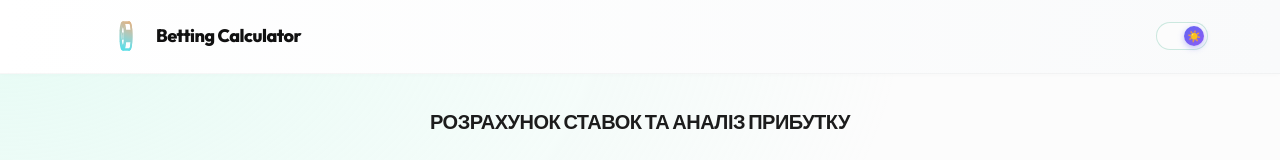
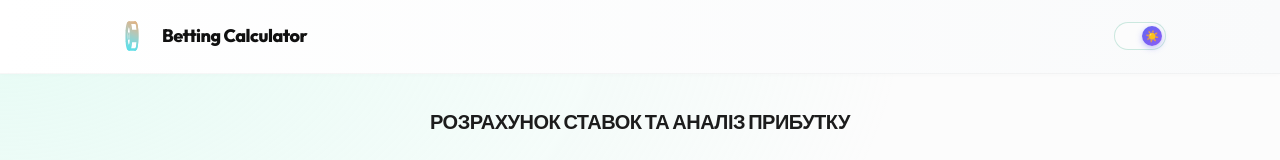
Before and after one commit to admitruk237/betting-calculator, a React (Vite) app: page / in a window 1280 px wide. Shown: the top 160 px of the page. Built offline with nearby package versions, Linux system fonts and the light colour scheme; no server answers.

Commit message:
style: align header layout with main container and fix overflow issues

```diff
--- a/src/components/Header/Header.module.css
+++ b/src/components/Header/Header.module.css
@@ -6,13 +6,14 @@
   backdrop-filter: var(--glass-blur);
   -webkit-backdrop-filter: var(--glass-blur);
   border-bottom: 1px solid var(--border-header);
-  padding: 10px 24px;
   box-shadow: var(--shadow-header);
 }
 
 .headerInner {
   max-width: 1100px;
+  width: 100%;
   margin: 0 auto;
+  padding: 10px 24px;
   display: flex;
   align-items: center;
   gap: 12px;
@@ -54,14 +55,14 @@
   gap: 12px;
   margin-left: auto;
 }
-@media (min-width: 1100px) {
-  .header {
-    padding-left: 60px;
-  }
-}
+
 
 @media (max-width: 768px) {
   .header {
+    padding: 0;
+  }
+
+  .headerInner {
     padding: 8px 16px;
   }
 
```
